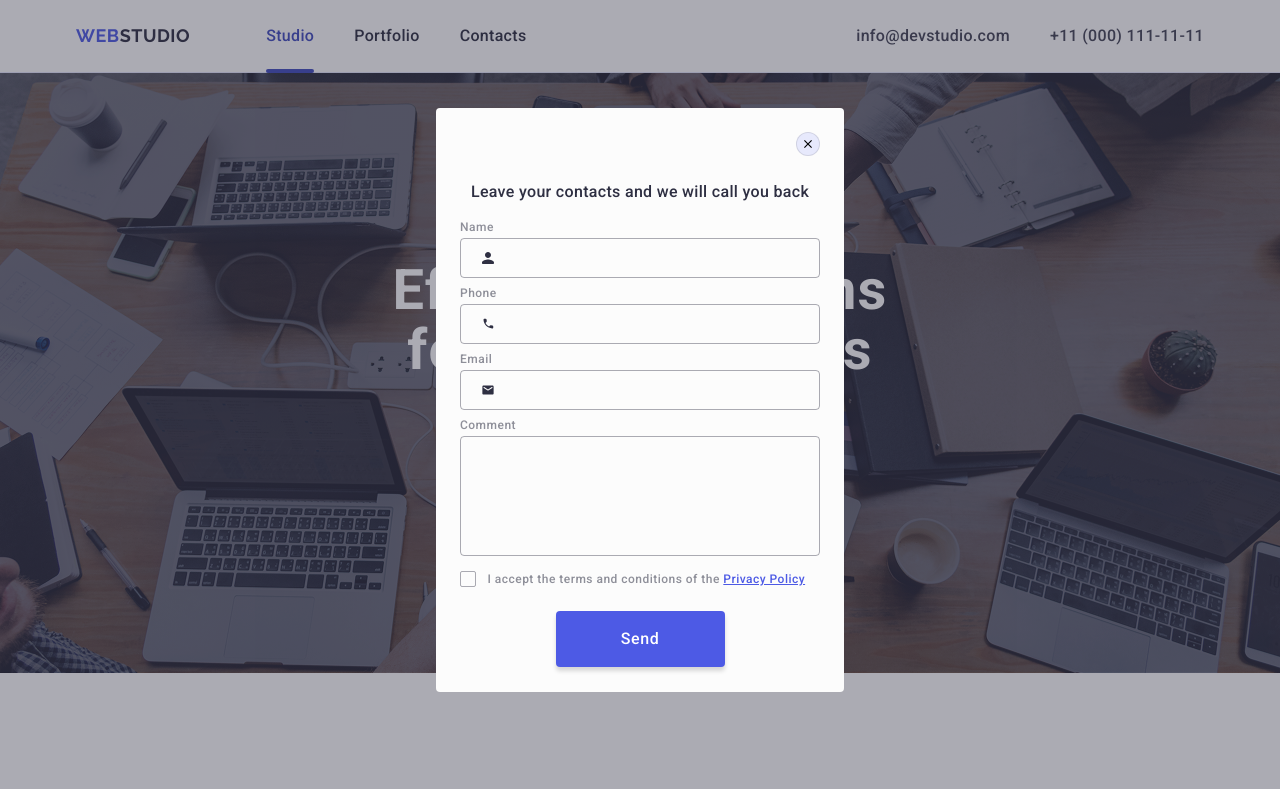
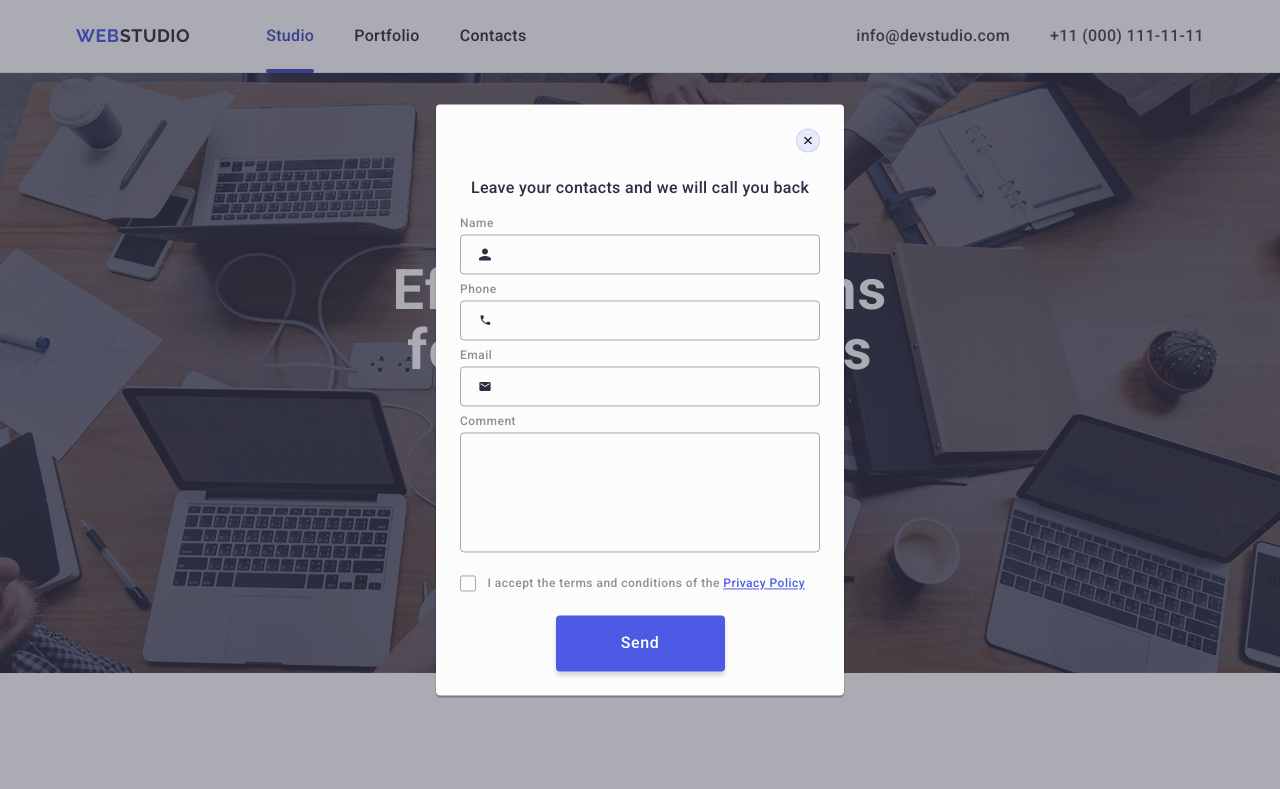
Before and after one commit to OksanaBode/goit-markup-hw-05, a plain HTML site: page index.html in a window 1280 px wide. Shown: the top 789 px of the page. Drawn offline with nearby package versions, Linux system fonts and the light colour scheme.

Commit message:
order in agreement section

```diff
--- a/css/styles.css
+++ b/css/styles.css
@@ -549,7 +549,7 @@ ul {
 .footer-subscribe-input {
   font-weight: 400;
   font-size: 12px;
-  line-height: 1.5;
+  line-height: 2;
   letter-spacing: 0.04em;
   color: rgb(var(--cl-white));
   background-color: transparent;
@@ -559,7 +559,7 @@ ul {
   padding-left: 16px;
   border-radius: 4px;
   border: 1px solid rgb(var(--cl-white));
-  filter: drop-shadow(0px 4px 4px rgba(0, 0, 0, 0.15));
+  box-shadow:(0px 4px 4px rgba(0, 0, 0, 0.15));
   outline: none;
 }
 .footer-subscribe-input::placeholder {
@@ -626,14 +626,21 @@ ul {
 }
 
 .modal {
-  position: relative;
+  position: absolute;
+  top: 50%;
+  left: 50%;
+  transform: translate(-50%, -50%);
   max-width: 408px;
   width: 100%;
   min-height: 584px;
   border-radius: 4px;
   background-color: rgb(var(--cl-modal));
   padding: 72px 24px 24px 24px;
+  box-shadow: 0px 1px 1px rgba(0, 0, 0, 0.14), 0px 1px 3px rgba(0, 0, 0, 0.12), 0px 2px 1px rgba(0, 0, 0, 0.2);
+  transition: transform 250ms cubic-bezier(0.4, 0, 0.2, 1);
 }
+
+
 .modal-btn {
   display: flex;
   color: rgb(var(--cl-dark));
@@ -661,7 +668,9 @@ ul {
 
 .modal-btn-icon {
   color: currentColor;
+  transition: fill 250ms cubic-bezier(0.4, 0, 0.2, 1);
 }
+
 .modal-caption {
   font-family: Roboto;
   font-weight: 500;
@@ -731,6 +740,9 @@ ul {
 .modal-form-input:focus + .modal-form-icon {
   fill: rgb(var(--cl-brand));
 }
+.modal-form-field-wrapper{
+  margin-bottom: 16px;
+}
 
 .modal-form-comment {
   font-weight: 400;
@@ -758,10 +770,13 @@ ul {
   border-color: rgb(var(--cl-brand));
 }
 /*Agreement*/
+.modal-form-agreement-wrapper{
+  margin-bottom: 24px;
+}
+
 
 .modal-form-agreement {
   display: block;
-  margin-bottom: 24px;
   color: rgb(var(--cl-subtext));
   font-size: 12px;
   line-height: 1.17;
--- a/index.html
+++ b/index.html
@@ -568,7 +568,7 @@
                 id="user-name"
                 required
               />
-              <svg class="modal-form-icon" width="24" height="18">
+              <svg class="modal-form-icon" width="18" height="24">
                 <use href="./images/icons.svg#person"></use>
               </svg>
             </div>
@@ -584,7 +584,7 @@
                 id="user-phone"
                 required
               />
-              <svg class="modal-form-icon" width="24" height="18">
+              <svg class="modal-form-icon" width="18" height="24">
                 <use href="./images/icons.svg#phone"></use>
               </svg>
             </div>
@@ -600,12 +600,12 @@
                 id="user-email"
                 required
               />
-              <svg class="modal-form-icon" width="24" height="18">
+              <svg class="modal-form-icon" width="18" height="24">
                 <use href="./images/icons.svg#email"></use>
               </svg>
             </div>
           </div>
-
+          <div class="modal-form-field-wrapper">
           <div class="modal-form-field">
             <label class="modal-form-label" for="user-comment">Comment </label>
             <textarea
@@ -616,12 +616,20 @@
             >
             </textarea>
           </div>
+        </div>
 
           <!--#region Checkbox-->
-          <div>
-            <label class="modal-form-agreement">
-              <input class="visually-hidden" type="checkbox" />
-              <span class="modal-form-checkbox">
+          <div class="modal-form-agreement-wrapper">
+             <input
+             class="visually-hidden"
+             type="checkbox"
+             id="user-privacy"
+             name="user-privacy"
+             value="true"
+             />
+
+            <label class="modal-form-agreement" for="user-privacy">
+             <span class="modal-form-checkbox">
                 <svg class="modal-form-checkbox-icon" width="10" height="8">
                   <use href="./images/icons.svg#check"></use>
                 </svg>
```
